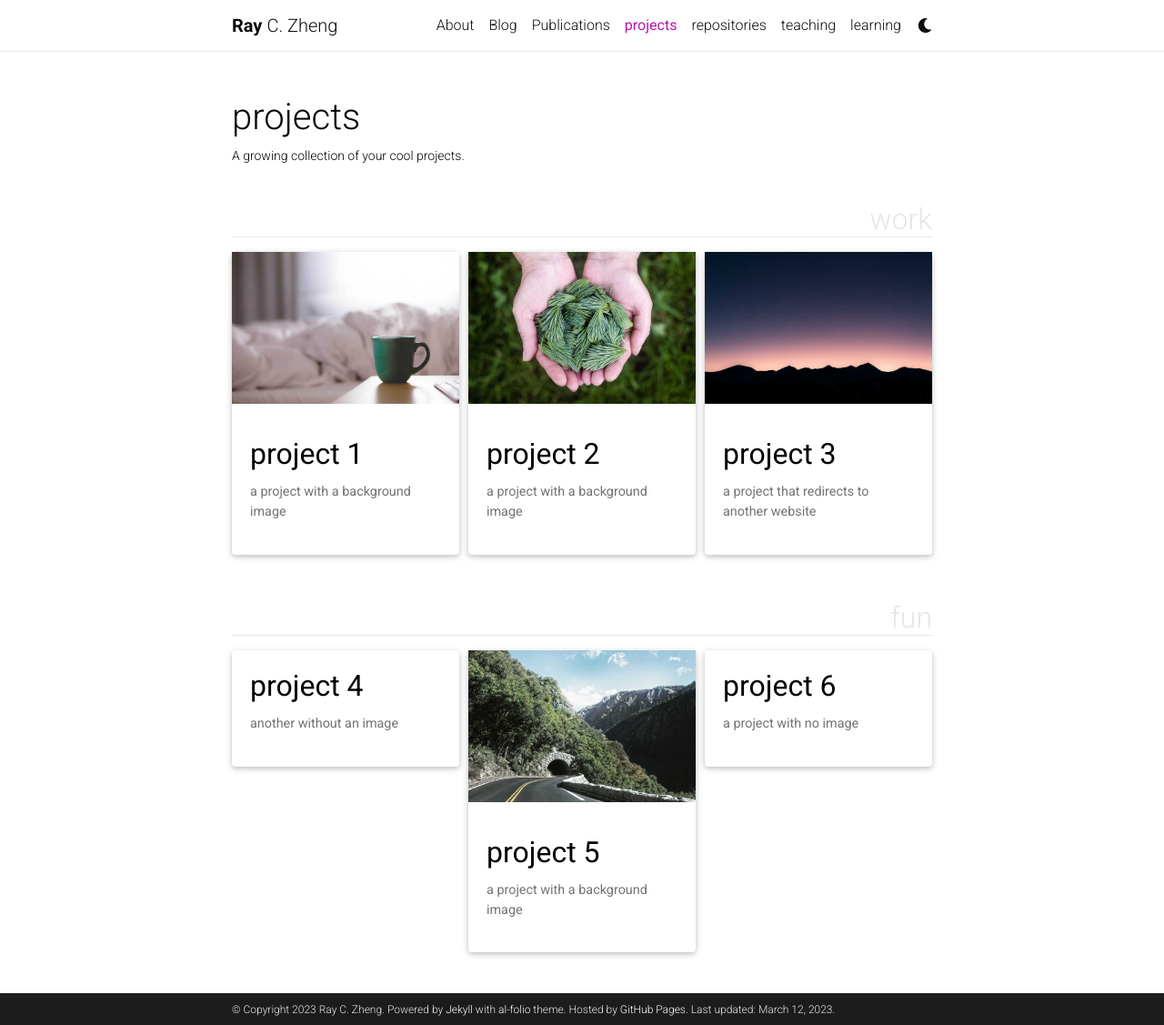
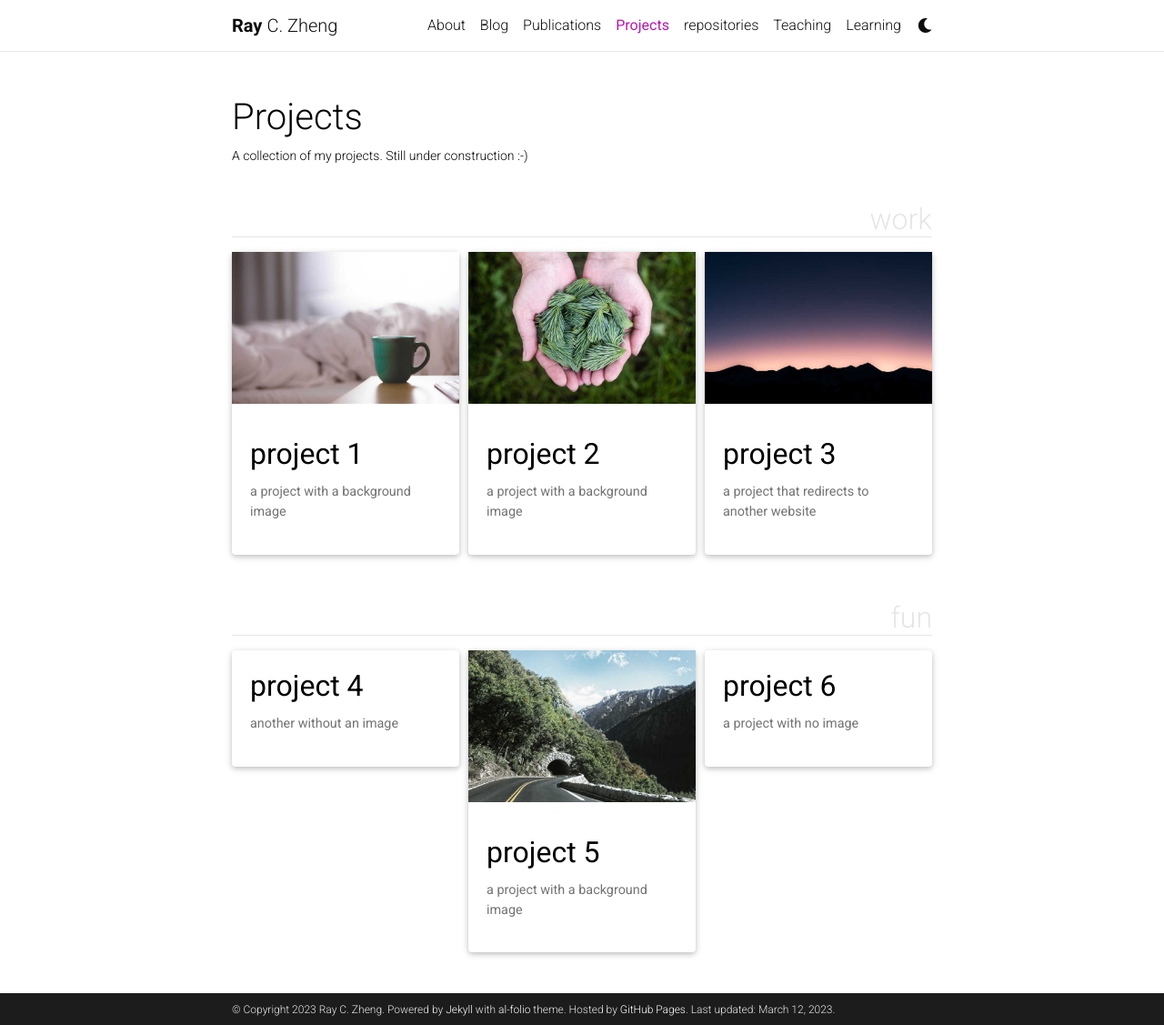
Before and after one commit to zhengrc19/zhengrc19.github.io, a Jekyll site: the page built from _pages/projects.md, in a window 1280 px wide and 1127 px high. Shown: the whole window at 91% size. Built offline with Jekyll 4.4.1, drawn with Linux system fonts in a browser that asks for light colours; full-size pictures stand in for the smaller copies a plugin makes; comment, search, counter and statistics services are not loaded; a style sheet for code colours, icons or effects is not loaded.

```diff
--- a/_pages/projects.md
+++ b/_pages/projects.md
@@ -1,8 +1,8 @@
 ---
 layout: page
-title: projects
+title: Projects
 permalink: /projects/
-description: A growing collection of your cool projects.
+description: A collection of my projects. Still under construction :-)
 nav: true
 nav_order: 2
 display_categories: [work, fun]
```
Also changed, not shown: _pages/learning.md (+1 -1 lines), _pages/teaching.md (+1 -1 lines).
